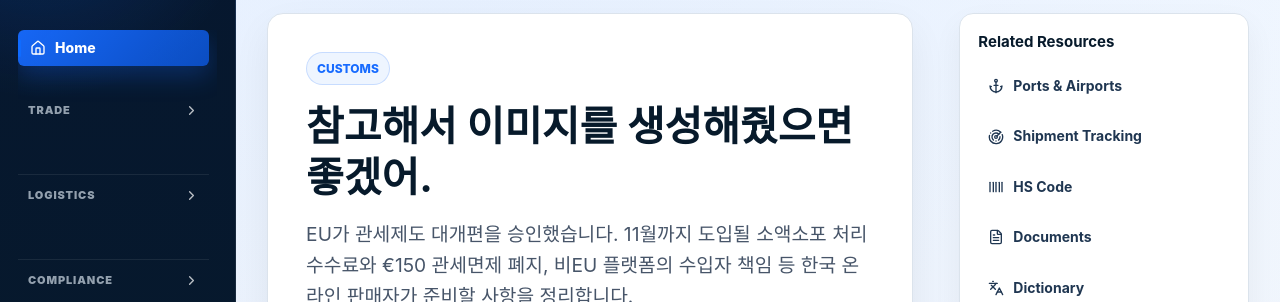
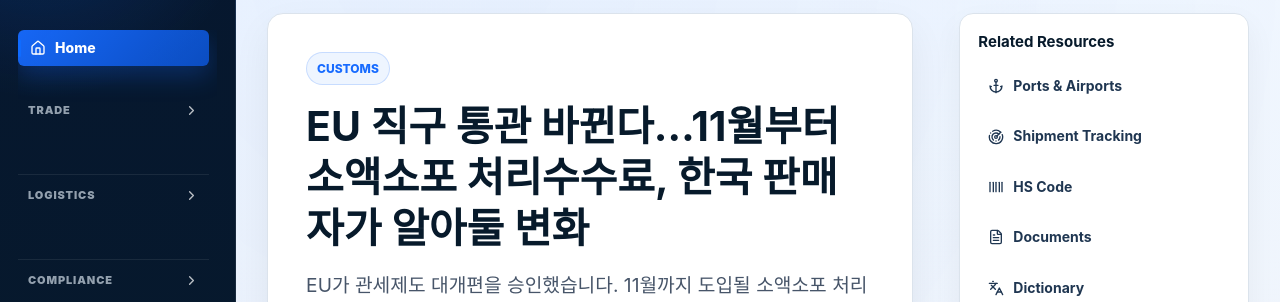
Before and after one commit to Berryandyoung/logilee, a website: page ko/posts/eu-customs-reform-small-parcel-fee-2026/index.html in a window 1280 px wide. Shown: the part 116-418 px from the top of the page. Drawn offline with nearby package versions, Linux system fonts and the light colour scheme; no server answers.

Commit message:
Publish LOGILEE post: EU 직구 통관 바뀐다…11월부터 소액소포 처리수수료, 한국 판매자가 알아둘 변화

```diff
--- a/assets/posts-data.js
+++ b/assets/posts-data.js
@@ -3,7 +3,7 @@ window.LOGILEE_POSTS = [
     "slug": "eu-customs-reform-small-parcel-fee-2026",
     "language": "ko",
     "status": "published",
-    "title": "참고해서 이미지를 생성해줬으면 좋겠어.",
+    "title": "EU 직구 통관 바뀐다…11월부터 소액소포 처리수수료, 한국 판매자가 알아둘 변화",
     "description": "EU가 관세제도 대개편을 승인했습니다. 11월까지 도입될 소액소포 처리수수료와 €150 관세면제 폐지, 비EU 플랫폼의 수입자 책임 등 한국 온라인 판매자가 준비할 사항을 정리합니다.",
     "category": "customs",
     "date": "2026-09-10",
--- a/ko/posts/eu-customs-reform-small-parcel-fee-2026/index.html
+++ b/ko/posts/eu-customs-reform-small-parcel-fee-2026/index.html
@@ -86,7 +86,7 @@
 {
   "@context": "https://schema.org",
   "@type": "Article",
-  "headline": "참고해서 이미지를 생성해줬으면 좋겠어.",
+  "headline": "EU 직구 통관 바뀐다…11월부터 소액소포 처리수수료, 한국 판매자가 알아둘 변화",
   "description": "EU가 관세제도 대개편을 승인했습니다. 11월까지 도입될 소액소포 처리수수료와 €150 관세면제 폐지, 비EU 플랫폼의 수입자 책임 등 한국 온라인 판매자가 준비할 사항을 정리합니다.",
   "datePublished": "2026-09-10",
   "dateModified": "2026-09-10",
@@ -148,7 +148,7 @@
             <article class="article-detail">
               <header class="article-header">
                 <p class="eyebrow">customs</p>
-                <h1>참고해서 이미지를 생성해줬으면 좋겠어.</h1>
+                <h1>EU 직구 통관 바뀐다…11월부터 소액소포 처리수수료, 한국 판매자가 알아둘 변화</h1>
                 <p class="article-summary">EU가 관세제도 대개편을 승인했습니다. 11월까지 도입될 소액소포 처리수수료와 €150 관세면제 폐지, 비EU 플랫폼의 수입자 책임 등 한국 온라인 판매자가 준비할 사항을 정리합니다.</p>
                 <div class="article-meta">
                   <span>2026-09-10</span>
```
